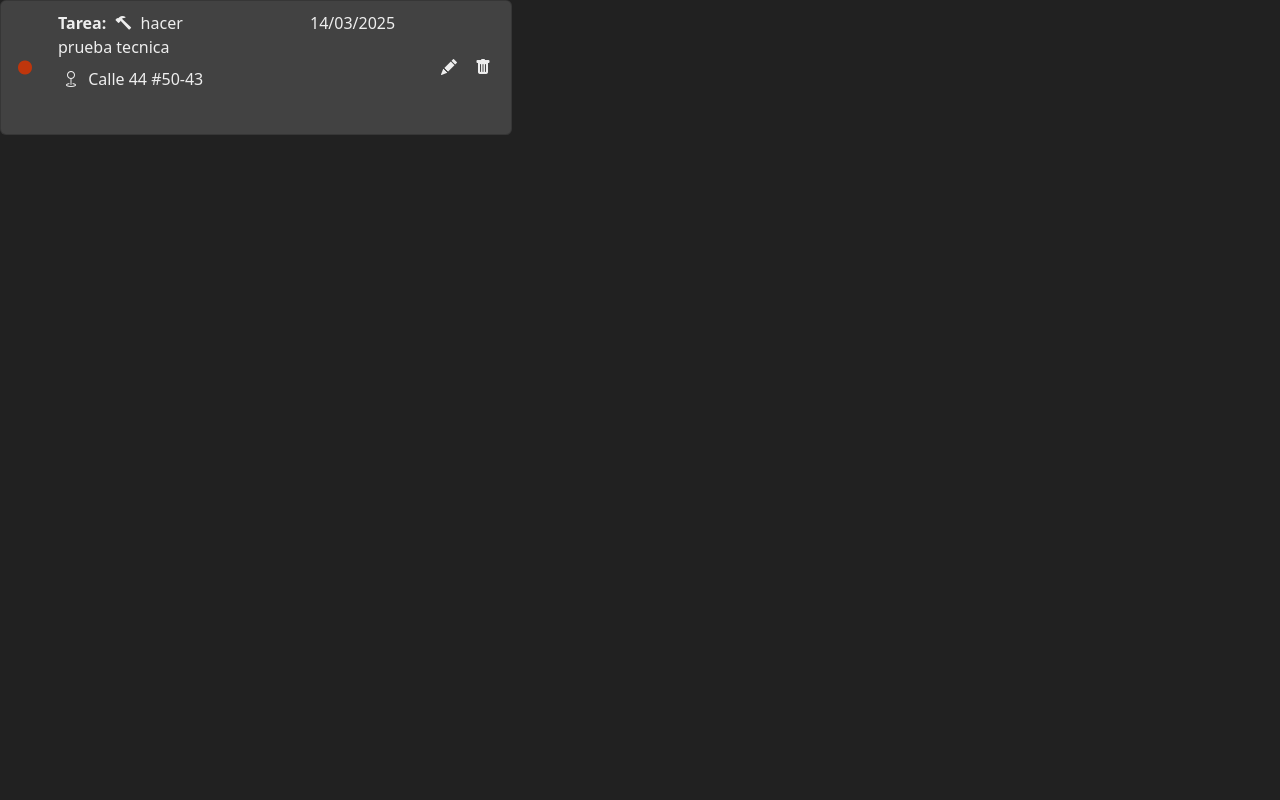
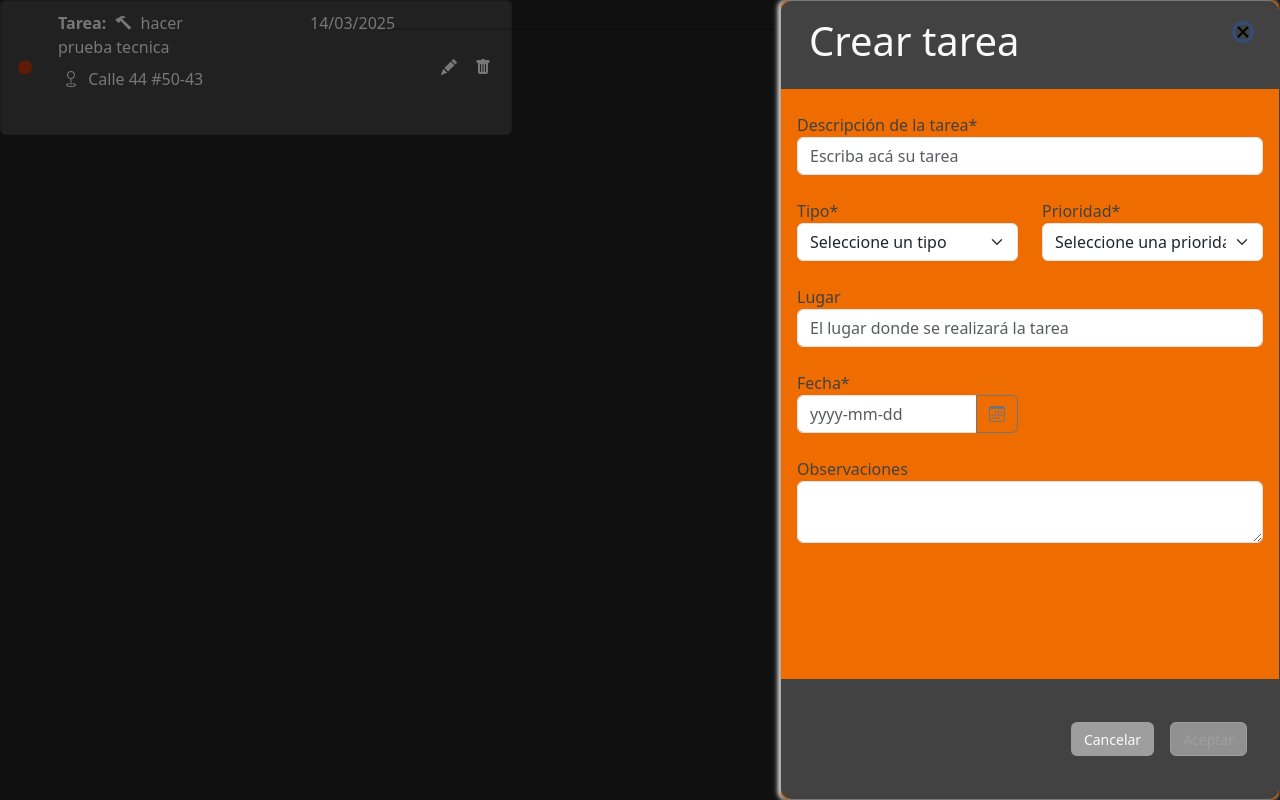
Before and after one commit to homerteo/prueba_25006, an Angular app: page / in a window 1280 px wide. Both pictures are taken after a click on the button 449 px from the left and 67 px from the top of the page. Built offline with nearby package versions, Linux system fonts and the light colour scheme.

Commit message:
se crea el formulario de creación de tarea

```diff
--- a/public/layout/_buttons.scss
+++ b/public/layout/_buttons.scss
@@ -40,6 +40,11 @@
             background-color: $clr-gris-300;
             color: $clr-gris-500;
         }
+        &:disabled {
+            background-color: $clr-gris-500;
+            color: $clr-gris-50;
+            opacity: 90%;
+        }
     }
 
     &__gris-claro {
@@ -49,5 +54,10 @@
             background-color: $clr-gris-500;
             color: $clr-gris-300;
         }
+        &:disabled {
+            background-color: $clr-gris-300;
+            color: $clr-gris-50;
+            opacity: 50%;
+        }
     }
 }
--- a/src/app/components/card-tarea/card-tarea.component.html
+++ b/src/app/components/card-tarea/card-tarea.component.html
@@ -6,7 +6,7 @@
         <div class="col-9">
             <div class="row">
                 <div class="col-6">
-                    <p class="text__clrgris200"><strong>Tarea: <em [ngClass]="establecerIconoTipo(tarea.tipo)"></em></strong> {{tarea.descricion}}</p>
+                    <p class="text__clrgris200"><strong>Tarea: <em [ngClass]="establecerIconoTipo(tarea.tipo)"></em></strong> {{tarea.descripcion}}</p>
                 </div>
                 <div class="col"></div>
                 <div class="col-4 text__clrgris200">
@@ -21,7 +21,7 @@
             </div>
         </div>
         <div class="col-2 d-flex justify-content-between align-items-center">
-            <button class="btn btn__icon"><em class="bi bi-pencil-fill"></em></button>
+            <button class="btn btn__icon" (click)="abrirEditarTarea(tarea)"><em class="bi bi-pencil-fill"></em></button>
             <button class="btn btn__icon" (click)="abrirModalEliminar(index)"><em class="bi bi-trash-fill"></em></button>
         </div>
     </div>
--- a/src/app/components/card-tarea/card-tarea.component.ts
+++ b/src/app/components/card-tarea/card-tarea.component.ts
@@ -4,6 +4,7 @@ import { FucionesGlobales } from 'src/app/core/utils/funciones-globales';
 import { CommonModule } from '@angular/common';
 import { NgbModal } from '@ng-bootstrap/ng-bootstrap';
 import { ModalEliminarComponent } from '../modal-eliminar/modal-eliminar.component';
+import { FormularioCreacionComponent } from '../formulario-creacion/formulario-creacion.component';
 
 @Component({
   selector: 'app-card-tarea',
@@ -25,7 +26,7 @@ export class CardTareaComponent {
     return this.funcionesGlobales.establecerColorPrioridad(priorodad);
   }
 
-  establecerIconoTipo(tipo: 'laboral' | 'academica' | 'familiar' | 'hogar' | 'entretenimiento' | 'recreacion' | 'viaje') {
+  establecerIconoTipo(tipo: 'laboral' | 'academica' | 'familiar' | 'hogar' | 'entretenimiento' | 'recreacion' | 'viaje' | '') {
     switch (tipo) {
       case 'laboral':
         return 'bi bi-hammer'
@@ -62,4 +63,9 @@ export class CardTareaComponent {
       }
     })
   }
+
+  abrirEditarTarea(tarea: Tarea) {
+    const modalRef = this.modalService.open(FormularioCreacionComponent);
+
+  }
 }
--- a/src/app/components/formulario-creacion/formulario-creacion.component.html
+++ b/src/app/components/formulario-creacion/formulario-creacion.component.html
@@ -1 +1,80 @@
-<p>formulario-creacion works!</p>
+<app-modal-base [esSidebar]="true" [titulo]="cabeceraModal">
+    <div body>
+        <form [formGroup]="formularioTareas">
+            <div class="row mt-2">
+                <div class="col-12">
+                    <label for="descripcion">Descripción de la tarea*</label>
+                    <input
+                        aria-label="descipcion de la tarea"
+                        type="text" class="form-control form-control"
+                        placeholder="Escriba acá su tarea"
+                        formControlName="descripcion">
+                </div>
+            </div>
+            <div class="row mt-4">
+                <div class="col-6">
+                    <label for="tipo">Tipo*</label>
+                    <select
+                        class="form-select"
+                        aria-label="Tipo de tarea"
+                        formControlName="tipo"
+                    >
+                        <option [value]="null" selected>Seleccione un tipo</option>
+                        @for (tipo of ltsTiposTarea; track $index) {
+                            <option [value]="tipo.tipo">{{tipo.descripcion}}</option>
+                        }
+                    </select>
+                </div>
+                <div class="col-6">
+                    <label for="prioridad">Prioridad*</label>
+                    <select
+                        class="form-select"
+                        aria-label="prioridad de la tarea"
+                        formControlName="prioridad"
+                    >
+                        <option [value]="null">Seleccione una prioridad</option>
+                        @for (prioridad of ltsPrioridades; track $index) {
+                            <option [value]="prioridad.tipo">{{prioridad.descipcion}}</option>
+                        }
+                    </select>
+                </div>
+            </div>
+            <div class="row mt-4">
+                <div class="col">
+                    <label for="descripcion">Lugar</label>
+                    <input
+                        aria-label="Lugar de la tarea"
+                        type="text" class="form-control form-control"
+                        placeholder="El lugar donde se realizará la tarea"
+                        formControlName="lugar">
+                </div>
+            </div>
+            <div class="row mt-4">
+                <div class="col-6">
+                    <label for="fecha">Fecha*</label>
+                    <div class="input-group">
+                        <input
+                            class="form-control"
+                            placeholder="yyyy-mm-dd"
+                            name="dp"
+                            formControlName="fecha"
+                            ngbDatepicker
+                            #d="ngbDatepicker"
+                        />
+                        <button class="btn btn-outline-secondary bi bi-calendar3" (click)="d.toggle()" type="button"></button>
+                    </div>
+                </div>
+            </div>
+            <div class="row mt-4">
+                <div class="col">
+                    <label for="observaciones">Observaciones</label>
+                    <textarea class="form-control" formControlName="observaciones"></textarea>
+                </div>
+            </div>
+        </form>
+    </div>
+    <div accion>
+        <button type="button" class="btn btn__small btn__gris-claro mx-3" (click)="crearEditarTarea()" [disabled]="!formularioTareas.valid">Aceptar</button>
+    </div>
+
+</app-modal-base>
--- a/src/app/components/formulario-creacion/formulario-creacion.component.ts
+++ b/src/app/components/formulario-creacion/formulario-creacion.component.ts
@@ -1,11 +1,112 @@
-import { Component } from '@angular/core';
+import { Component, inject, Input } from '@angular/core';
+import { ModalBaseComponent } from "../../core/components/modal-base/modal-base.component";
+import { FormBuilder, FormGroup, ReactiveFormsModule, Validators } from '@angular/forms';
+import { PrioridadesTarea, Tarea, TiposTarea } from 'src/app/core/interfaces/tarea.interface';
+import { NgbCalendar, NgbDatepickerModule } from '@ng-bootstrap/ng-bootstrap';
+import { CommonModule } from '@angular/common';
 
 @Component({
   selector: 'app-formulario-creacion',
-  imports: [],
+  imports: [
+    ModalBaseComponent,
+    ReactiveFormsModule,
+    NgbDatepickerModule,
+    CommonModule
+  ],
   templateUrl: './formulario-creacion.component.html',
   styleUrl: './formulario-creacion.component.scss'
 })
 export class FormularioCreacionComponent {
+  @Input() cabeceraModal: string = 'Crear tarea';
+  @Input() tarea!: Tarea;
+  @Input() esEditar: boolean = false;
+  formularioTareas!: FormGroup;
+  ltsTiposTarea: TiposTarea[] = [
+    {
+      tipo: 'laboral',
+      descripcion: 'Laboral',
+      logo: 'bi bi-hammer'
+    },
+    {
+      tipo: 'academica',
+      descripcion: 'Academica',
+      logo: 'bi bi-laptop'
+    },
+    {
+      tipo: 'familiar',
+      descripcion: 'Familiar',
+      logo: 'bi bi-person-heart'
+    },
+    {
+      tipo: 'hogar',
+      descripcion: 'Hogar',
+      logo: 'bi bi-house-heart-fill'
+    },
+    {
+      tipo: 'entretenimiento',
+      descripcion: 'Entretenimiento',
+      logo: 'bi bi bi-controller'
+    },
+    {
+      tipo: 'recreacion',
+      descripcion: 'Recreación',
+      logo: 'bi bi-balloon-fill'
+    },
+    {
+      tipo: 'viaje',
+      descripcion: 'Viaje',
+      logo: 'bi bi-luggage-fill'
+    },
+  ];
+
+  ltsPrioridades: PrioridadesTarea[] = [
+    {
+      tipo: 'alta',
+      descipcion: 'Alta',
+    },
+    {
+      tipo: 'media',
+      descipcion: 'Media',
+    },
+    {
+      tipo: 'baja',
+      descipcion: 'Baja',
+    },
+    {
+      tipo: 'completada',
+      descipcion: 'Completada',
+    }
+  ]
+
+  private readonly _fb = inject(FormBuilder);
+
+  constructor() {
+    this.formularioTareas = this._fb.group({
+      descripcion: [null, Validators.required],
+      fecha: [null, Validators.required],
+      lugar: [''],
+      prioridad: [null, Validators.required],
+      tipo: [null, Validators.required],
+      observaciones: ['']
+    })
+  }
+
+  crearObjetoCrearEditarTarea(): Tarea {
+    const fechaTarea = this.formularioTareas.get('fecha')?.value;
+    return {
+      descripcion: this.formularioTareas.get('descripcion')?.value,
+      fecha: `${fechaTarea.year}-${fechaTarea.month}-${fechaTarea.day}`,
+      lugar: this.formularioTareas.get('lugar')?.value,
+      prioridad: this.formularioTareas.get('prioridad')?.value,
+      tipo: this.formularioTareas.get('tipo')?.value,
+      observaciones: this.formularioTareas.get('observaciones')?.value,
+      finalizada: false,
+    }
+  }
+
+  crearEditarTarea() {
+    const obj = this.crearObjetoCrearEditarTarea();
+    console.log(obj);
+  }
 
 }
--- a/src/app/core/components/modal-base/modal-base.component.html
+++ b/src/app/core/components/modal-base/modal-base.component.html
@@ -1,4 +1,4 @@
-<div class="modal-content modal">
+<div class="modal-content modal" [ngClass]="{'modal': !esSidebar, 'sidebar': esSidebar}">
     <div class="modal--header">
         <div class="row d-flex justify-content-center w-100">
             <div class="col-11">
--- a/src/app/core/components/modal-base/modal-base.component.scss
+++ b/src/app/core/components/modal-base/modal-base.component.scss
@@ -19,7 +19,7 @@
     border-radius: 10px;
 
     &--header {
-        margin: 0 1.6rem;
+        margin: 0;
         min-height: 52px;
         padding: 16px;
         border-radius: 10px 10px 0 0;
@@ -38,6 +38,7 @@
         align-items: center;
         width: 100%;
         height: 15vh;
+        padding-right: 16px;
     }
 
     &--content {
@@ -50,3 +51,17 @@
         outline: 0;
     }
 }
+
+.sidebar {
+    position: fixed;
+    right: 0;
+    top: 0;
+    height: 100%;
+    width: 100%;
+    max-width: 500px;
+    background-color: $clr-naranja-800;
+    box-shadow: -2px 0 5px $clr-gris-100;
+    color: $clr-gris-800;
+    z-index: 1000;
+    overflow: auto;
+}
--- a/src/app/core/components/modal-base/modal-base.component.ts
+++ b/src/app/core/components/modal-base/modal-base.component.ts
@@ -14,6 +14,7 @@ export class ModalBaseComponent {
   @Input() titulo!: string;
   @Input() data!: any;
   @Input() accion!: string;
+  @Input() esSidebar: boolean = false;
 
   activeModal = inject(NgbActiveModal);
 
--- a/src/app/core/interfaces/tarea.interface.ts
+++ b/src/app/core/interfaces/tarea.interface.ts
@@ -1,8 +1,20 @@
 export interface Tarea {
-    descricion: string,
+    descripcion: string,
     tipo: 'laboral' | 'academica' | 'familiar' | 'hogar' | 'entretenimiento' | 'recreacion' | 'viaje',
     lugar: string,
     fecha: string,
     prioridad: 'alta' | 'media' | 'baja' | 'completada',
-    finalizada: boolean
+    observaciones: string,
+    finalizada: boolean,
 }
+
+export interface TiposTarea {
+    tipo: 'laboral' | 'academica' | 'familiar' | 'hogar' | 'entretenimiento' | 'recreacion' | 'viaje',
+    descripcion: String,
+    logo: string
+}
+
+export interface PrioridadesTarea {
+    tipo: 'alta' | 'media' | 'baja' | 'completada',
+    descipcion: string;
+}
--- a/src/app/pages/todo-app/todo-app.component.ts
+++ b/src/app/pages/todo-app/todo-app.component.ts
@@ -9,12 +9,13 @@ import { Tarea } from '../../core/interfaces/tarea.interface';
 })
 export class TodoAppComponent {
   tarea: Tarea = {
-    descricion: 'hacer prueba tecnica',
+    descripcion: 'hacer prueba tecnica',
     tipo: 'laboral',
     lugar: 'Calle 44 #50-43',
     fecha: '14/03/2025',
     prioridad: 'alta',
     finalizada: false,
+    observaciones: ''
   }
 
   index: number = 0;
```
